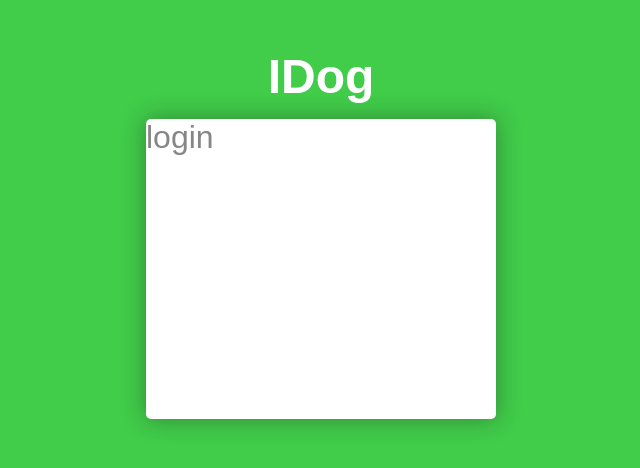
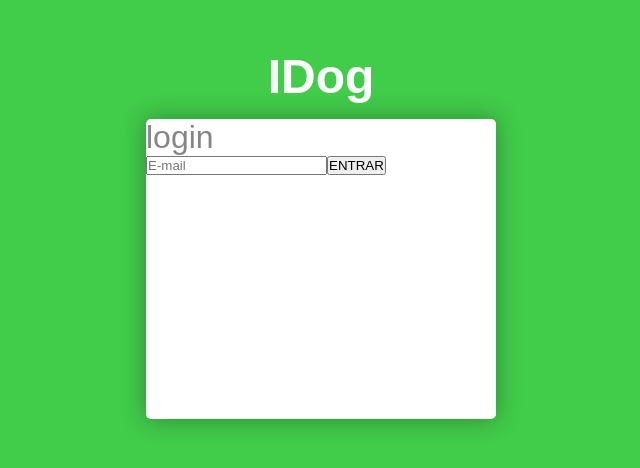
Before and after one commit to Luizlc10/IDog, a React app: page / in a window 1280 px wide. Shown: the part 174-642 px from the top of the page, without its empty margins (319-959 px from the left). Built offline with nearby package versions, Linux system fonts and the light colour scheme.

Commit message:
Login component: making request and handling data

```diff
--- a/src/components/login/index.js
+++ b/src/components/login/index.js
@@ -1,14 +1,62 @@
 import React, { Component } from 'react';
+import { withRouter } from 'react-router-dom'
+
+import api from '../../services/api/index.js';
 
 import './login.css';
+class Login extends Component {
 
-export default class Login extends Component {
+  constructor(props) {
+    super(props)
+    this.state = {
+      errorText: '',
+      isLoading: false,
+      email: ''
+    }
+  }
+
+  signup = async (e) => {
+    this.setState({
+      errorText: '',
+      isLoading: true
+    });
+    e.preventDefault();
+
+    try {
+      const req = await api.post('/signup', {
+        email: this.state.email
+      })
+
+      localStorage.setItem('token', req.data.user.token);
+
+      this.props.history.push('/feed')
+    } catch(error) {
+      this.setState({
+        errorText: error.response.data.error.message,
+        isLoading: false
+      })
+    }
+  }
 
   render() {
     return (
       <div className="card login-component">
         <h1 className="login-component-title">login</h1>
+        <form>
+          <input id="login-email"
+            type="email"
+            placeholder="E-mail"
+            value={this.state.email}
+            onChange={e => this.setState({ email: e.target.value })} />
+          <button type="submit" id="login-submit" onClick={this.signup}>
+            ENTRAR
+          </button>
+        </form>
+        <p id="login-error-text">{this.state.errorText}</p>
       </div>
     )
   }
 }
+
+export const LoginComponent = withRouter(Login);
+export default Login;
--- /dev/null
+++ b/src/services/api/index.js
@@ -0,0 +1,8 @@
+import axios from 'axios';
+
+const api = axios.create({
+  baseURL: 'https://api-iddog.idwall.co',
+  headers: { 'Content-Type': 'application/json' },
+})
+
+export default api;
```
Also changed, not shown: package.json (+11 -2 lines), .babelrc, 1 other file (tests, documents, lock files or other folders).
